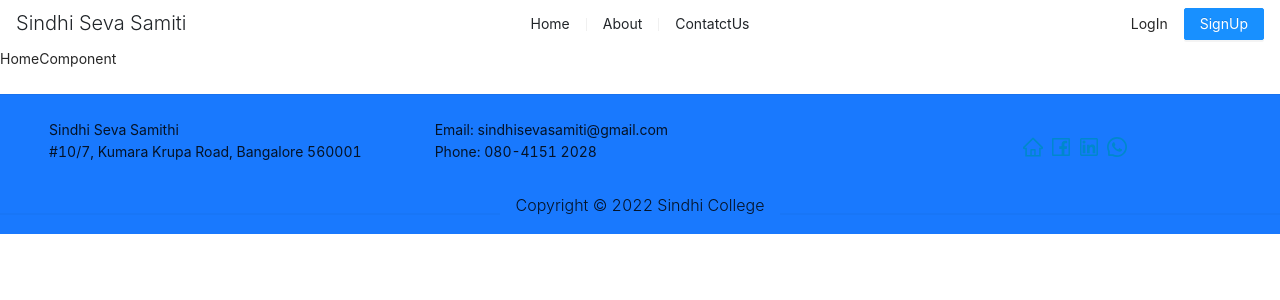
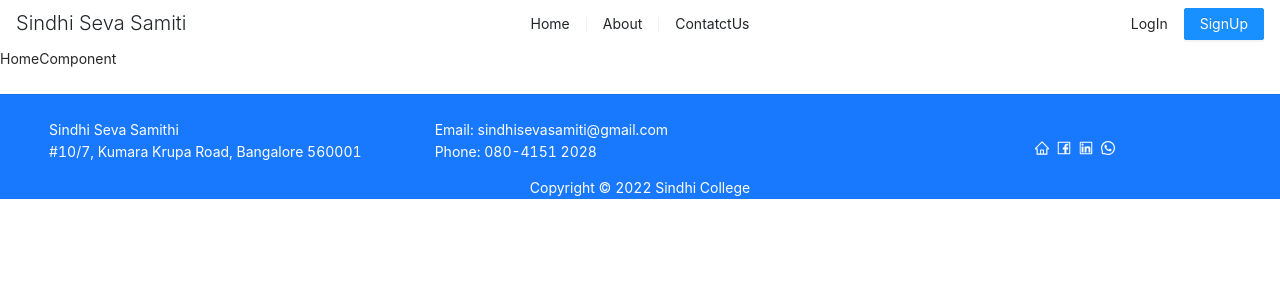
Before and after one commit to emwil23/sindhiSevaProject-Frontend, a React (Create React App) app: page / in a window 1280 px wide. Shown: the top 300 px of the page. Built offline with nearby package versions, Linux system fonts and the light colour scheme.

Commit message:
Add changes in footer component

```diff
--- a/src/Components/website/footer/index.tsx
+++ b/src/Components/website/footer/index.tsx
@@ -13,29 +13,28 @@
     <footer>
       <Divider></Divider>
       <div className="row">
-        <div className="col-md-4 d-flex justify-content-center">
+        <div className="col-md-4 d-flex justify-content-center text-white">
           <address>
             <div>Sindhi Seva Samithi</div>
             <div>#10/7, Kumara Krupa Road, Bangalore 560001</div>
           </address>
         </div>
-        <div className="col-md-4 flex-column justify-content-center">
+        <div className="col-md-4 flex-column justify-content-center text-white">
           <div>Email: sindhisevasamiti@gmail.com</div>
           <div>Phone: 080-4151 2028</div>
         </div>
         <div className="col-md-4 d-flex justify-content-center">
-          <Space style={{ fontSize: "20px", color: "#08c" }}>
-            <HomeOutlined />
-            <FacebookOutlined />
-            <LinkedinOutlined />
-            <WhatsAppOutlined />
+          <Space>
+            <HomeOutlined className="text-white" />
+            <FacebookOutlined className="text-white" />
+            <LinkedinOutlined className="text-white" />
+            <WhatsAppOutlined className="text-white" />
           </Space>
         </div>
       </div>
-      {/* <hr></hr> */}
-      <Divider orientation="center">
-        <p className="fw-light">Copyright © 2022 Sindhi College</p>
-      </Divider>
+      <p className="text-white d-flex justify-content-center">
+        Copyright © 2022 Sindhi College
+      </p>
     </footer>
   );
 };
```
